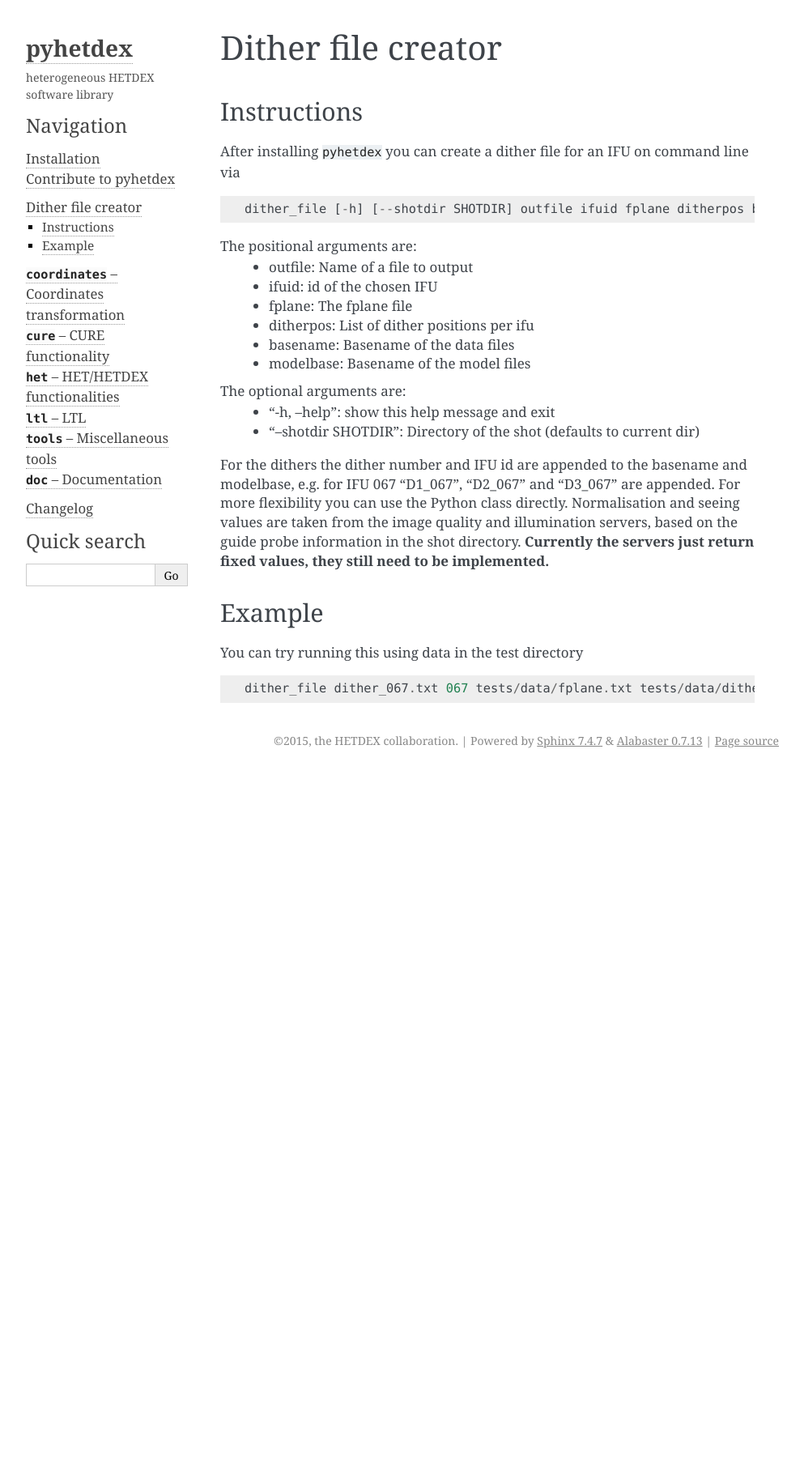
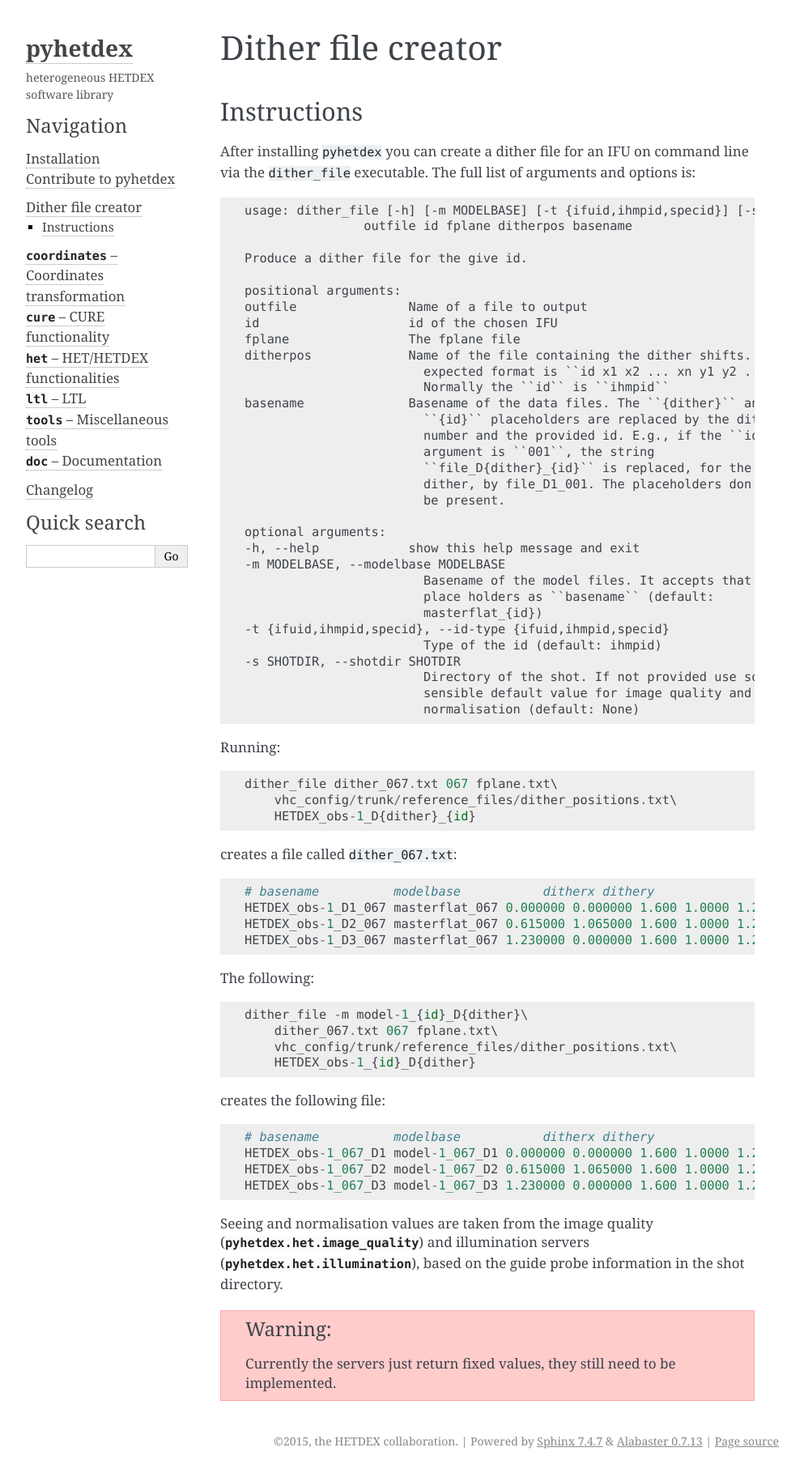
Before and after one commit to HETDEX/pyhetdex, a Sphinx documentation site: the page built from doc/source/dither_file.rst, in a window 1280 px wide. Shown: the whole page at 81% size, without its empty margins (148-1141 px from the left). Built offline with Sphinx 7.4.7, drawn with Linux system fonts in a browser that asks for light colours; pages that are not in the unit, such as notebooks, are missing from menus; before the commit the page ends 954 px from its top, so only the background shows below that.

Commit message:
2015-11-13 Francesco Montesano <montefra@mpe.mpg.de>
    * doc/source/dither_file.rst: update documentation for dither_file
	  executable
    * doc/source/het/illumination.rst: added
    * doc/source/het/index.rst: add
    * doc/source/het/image_quality.rst: fix underline length
    * pyhetdex/het/dither.py: add detail
    * pyhetdex/het/illumination.py: PEP8



git-svn-id: svn://luna.mpe.mpg.de/pyhetdex/trunk@98 79f4aad7-2104-455e-8097-9644d3262b72

```diff
--- a/doc/source/dither_file.rst
+++ b/doc/source/dither_file.rst
@@ -4,32 +4,75 @@ Dither file creator
 Instructions
 ============
 
-After installing ``pyhetdex`` you can create a dither file for
-an IFU on command line via ::
+After installing ``pyhetdex`` you can create a dither file for an IFU on command
+line via the ``dither_file`` executable. The full list of arguments and options
+is::
 
-  dither_file [-h] [--shotdir SHOTDIR] outfile ifuid fplane ditherpos basename modelbase
+    usage: dither_file [-h] [-m MODELBASE] [-t {ifuid,ihmpid,specid}] [-s SHOTDIR]
+                    outfile id fplane ditherpos basename
 
+    Produce a dither file for the give id.
 
-The positional arguments are:
- -  outfile:            Name of a file to output
- -  ifuid:              id of the chosen IFU
- -  fplane:             The fplane file
- -  ditherpos:          List of dither positions per ifu
- -  basename:           Basename of the data files
- -  modelbase:          Basename of the model files
+    positional arguments:
+    outfile               Name of a file to output
+    id                    id of the chosen IFU
+    fplane                The fplane file
+    ditherpos             Name of the file containing the dither shifts. The
+                            expected format is ``id x1 x2 ... xn y1 y2 ... yn``.
+                            Normally the ``id`` is ``ihmpid``
+    basename              Basename of the data files. The ``{dither}`` and
+                            ``{id}`` placeholders are replaced by the dither
+                            number and the provided id. E.g., if the ``id``
+                            argument is ``001``, the string
+                            ``file_D{dither}_{id}`` is replaced, for the first
+                            dither, by file_D1_001. The placeholders don't have to
+                            be present.
 
-The optional arguments are:
-  - "-h, --help":         show this help message and exit
-  - "--shotdir SHOTDIR":  Directory of the shot (defaults to current dir)
+    optional arguments:
+    -h, --help            show this help message and exit
+    -m MODELBASE, --modelbase MODELBASE
+                            Basename of the model files. It accepts that same
+                            place holders as ``basename`` (default:
+                            masterflat_{id})
+    -t {ifuid,ihmpid,specid}, --id-type {ifuid,ihmpid,specid}
+                            Type of the id (default: ihmpid)
+    -s SHOTDIR, --shotdir SHOTDIR
+                            Directory of the shot. If not provided use some
+                            sensible default value for image quality and
+                            normalisation (default: None)
 
-For the dithers the dither number and IFU id are appended to the basename and modelbase, e.g. for IFU 067 "D1_067",
-"D2_067" and "D3_067" are appended. For more flexibility you can use the Python class directly. Normalisation and
-seeing values are taken from the image quality and illumination servers, based on the guide probe information in the
-shot directory. **Currently the servers just return fixed values, they still need to be implemented.**
+Running::
 
-Example
-=======
+    dither_file dither_067.txt 067 fplane.txt\
+        vhc_config/trunk/reference_files/dither_positions.txt\
+        HETDEX_obs-1_D{dither}_{id}
 
-You can try running this using data in the test directory ::
+creates a file called ``dither_067.txt``::
 
-  dither_file dither_067.txt 067 tests/data/fplane.txt tests/data/dither_positions.txt test test
+    # basename          modelbase           ditherx dithery                seeing norm airmass
+    HETDEX_obs-1_D1_067 masterflat_067 0.000000 0.000000 1.600 1.0000 1.2200
+    HETDEX_obs-1_D2_067 masterflat_067 0.615000 1.065000 1.600 1.0000 1.2200
+    HETDEX_obs-1_D3_067 masterflat_067 1.230000 0.000000 1.600 1.0000 1.2200
+
+The following::
+
+    dither_file -m model-1_{id}_D{dither}\
+        dither_067.txt 067 fplane.txt\
+        vhc_config/trunk/reference_files/dither_positions.txt\
+        HETDEX_obs-1_{id}_D{dither}
+
+creates the following file::
+
+    # basename          modelbase           ditherx dithery                seeing norm airmass
+    HETDEX_obs-1_067_D1 model-1_067_D1 0.000000 0.000000 1.600 1.0000 1.2200
+    HETDEX_obs-1_067_D2 model-1_067_D2 0.615000 1.065000 1.600 1.0000 1.2200
+    HETDEX_obs-1_067_D3 model-1_067_D3 1.230000 0.000000 1.600 1.0000 1.2200
+
+Seeing and normalisation values are taken from the image quality
+(:mod:`pyhetdex.het.image_quality`) and illumination servers
+(:mod:`pyhetdex.het.illumination`), based on the guide probe information in the
+shot directory.
+
+.. warning::
+    Currently the servers just return fixed values, they still need to be
+    implemented.
--- a/doc/source/het/image_quality.rst
+++ b/doc/source/het/image_quality.rst
@@ -1,7 +1,7 @@
 .. :py:currentmodule:: pyhetdex.het.image_quality
 
 :py:mod:`image_quality` -- Image quality server
-====================================================
+===============================================
 
 .. automodule:: pyhetdex.het.image_quality
    :member-order: groupwise
--- a/doc/source/het/index.rst
+++ b/doc/source/het/index.rst
@@ -11,5 +11,6 @@
     ifu_centers
     reconstruct_ifu
     image_quality
+    illumination
     throughput
     telescope
```
Also changed, not shown: doc/source/het/illumination.rst (added, +10 -0 lines), 3 other files.
